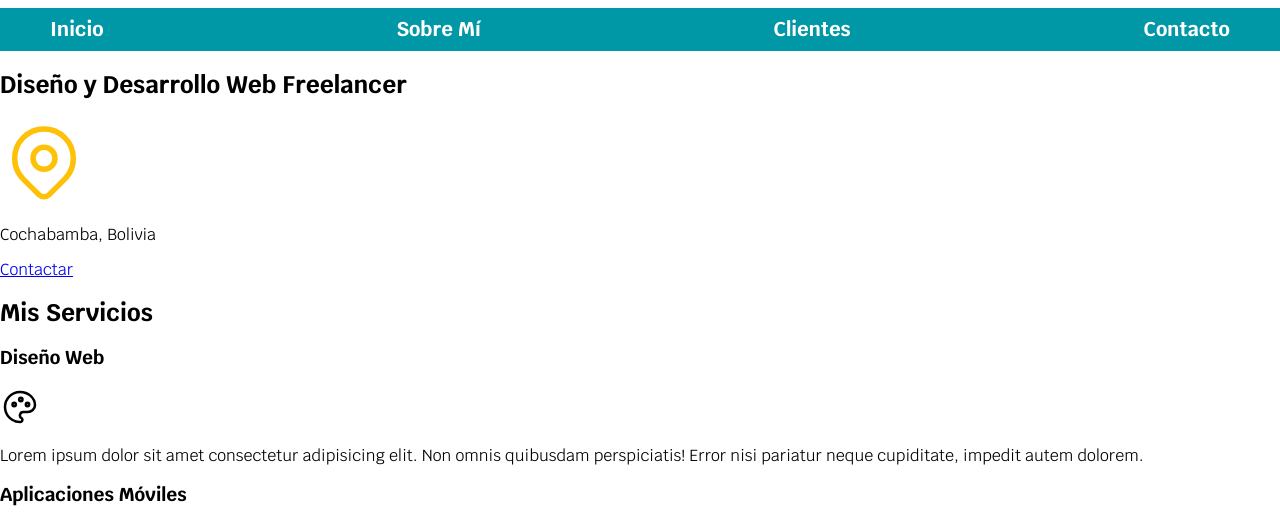
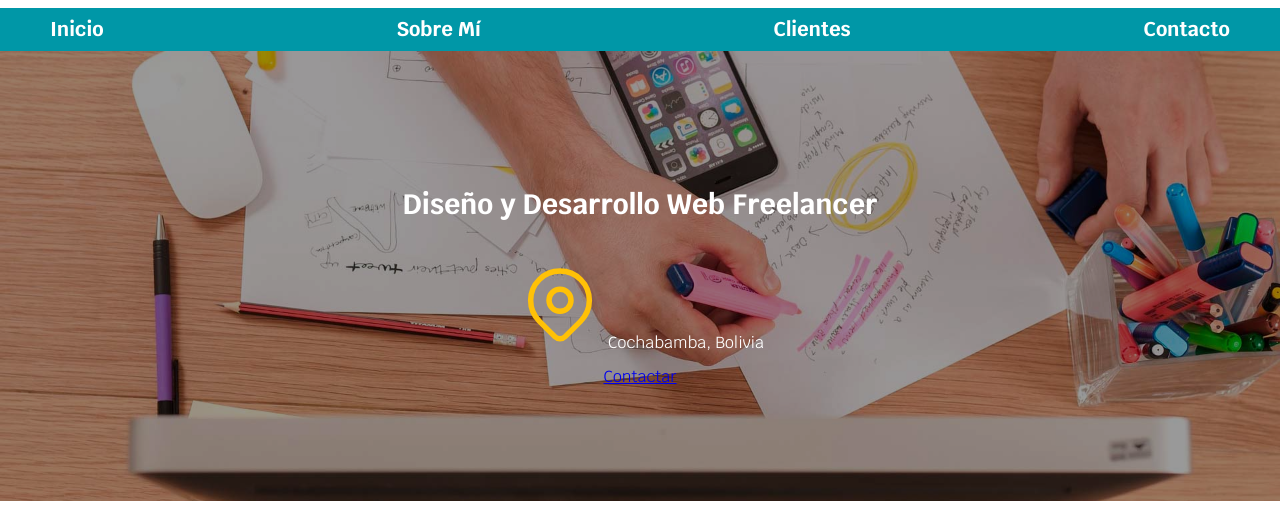
Before and after one commit to SergioAntonioDevWeb/freelancer, a plain HTML site: page index.html in a window 1280 px wide. Shown: the part 87-606 px from the top of the page. Drawn offline with Linux system fonts and the light colour scheme.

Commit message:
Hero Primera Parte

```diff
--- a/css/styles.css
+++ b/css/styles.css
@@ -8,6 +8,11 @@
 
 html {
     font-size: 62.5%;
+    box-sizing: border-box;
+}
+
+*, *:before, *:after {
+    box-sizing: inherit;
 }
 
 body {
@@ -15,9 +20,20 @@ body {
     font-family: "Krub", sans-serif;
 }
 
-.titulo {
+h1 {
+    font-size: 3.8rem;
+}
+
+h2 {
+    font-size: 2.8rem;
+}
+
+h3 {
+    font-size: 1.8rem;
+}
+
+h1, h2, h3 {
     text-align: center;
-    font-size: 3.8rem;
 }
 
 .titulo span {
@@ -60,3 +76,27 @@ body {
     background-color: var(--primario);
     color: var(--oscuro);
 }
+
+.hero {
+    background-image: url(../img/hero.jpg);
+    background-repeat: no-repeat;
+    background-size: cover;
+    height: 450px;
+    position: relative;
+}
+
+.contenido-hero {
+    position: absolute;
+    background-color: rgba(0, 0, 0, 0.4);
+    width: 100%;
+    height: 100%;
+    display: flex;
+    flex-direction: column;
+    align-items: center;
+    justify-content: center;
+}
+
+.contenido-hero h2,
+.contenido-hero p {
+    color: var(--blanco);
+}
--- a/index.html
+++ b/index.html
@@ -26,11 +26,15 @@
         </nav>
     </div>
 
-    <section>
-        <h2>Diseño y Desarrollo Web Freelancer</h2>
-        <svg  xmlns="http://www.w3.org/2000/svg"  width="88"  height="88"  viewBox="0 0 24 24"  fill="none"  stroke="#ffc107"  stroke-width="1.5"  stroke-linecap="round"  stroke-linejoin="round"  class="icon icon-tabler icons-tabler-outline icon-tabler-map-pin"><path stroke="none" d="M0 0h24v24H0z" fill="none"/><path d="M9 11a3 3 0 1 0 6 0a3 3 0 0 0 -6 0" /><path d="M17.657 16.657l-4.243 4.243a2 2 0 0 1 -2.827 0l-4.244 -4.243a8 8 0 1 1 11.314 0z" /></svg>
-        <p>Cochabamba, Bolivia</p>
-        <a href="#">Contactar</a>
+    <section class="hero">
+        <div class="contenido-hero">
+            <h2>Diseño y Desarrollo Web Freelancer</h2>
+            <p>
+                <svg  xmlns="http://www.w3.org/2000/svg"  width="88"  height="88"  viewBox="0 0 24 24"  fill="none"  stroke="#ffc107"  stroke-width="1.5"  stroke-linecap="round"  stroke-linejoin="round"  class="icon icon-tabler icons-tabler-outline icon-tabler-map-pin"><path stroke="none" d="M0 0h24v24H0z" fill="none"/><path d="M9 11a3 3 0 1 0 6 0a3 3 0 0 0 -6 0" /><path d="M17.657 16.657l-4.243 4.243a2 2 0 0 1 -2.827 0l-4.244 -4.243a8 8 0 1 1 11.314 0z" /></svg>
+                Cochabamba, Bolivia
+            </p>
+            <a href="#">Contactar</a>
+        </div>
     </section>
 
     <main>
```
